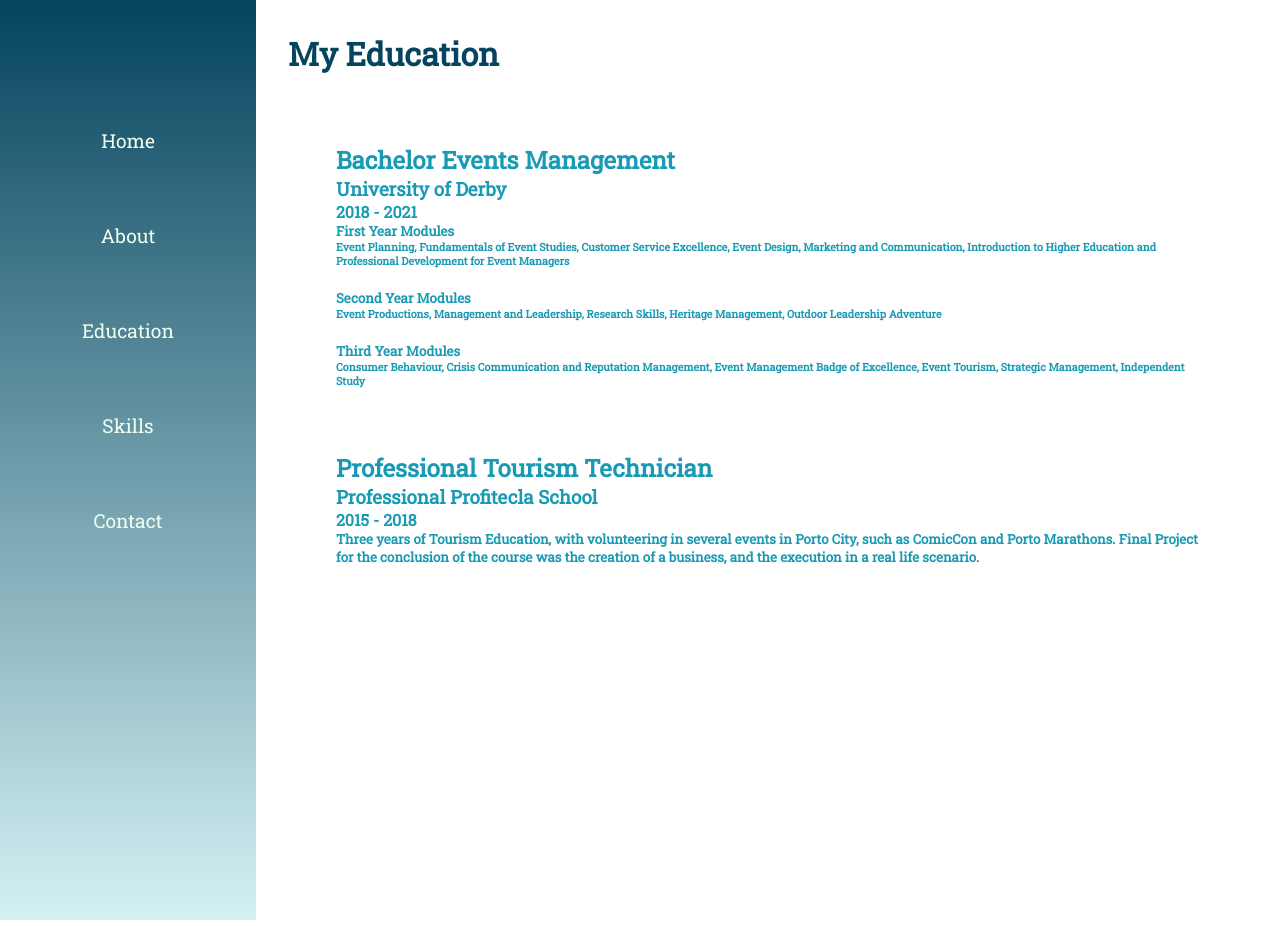
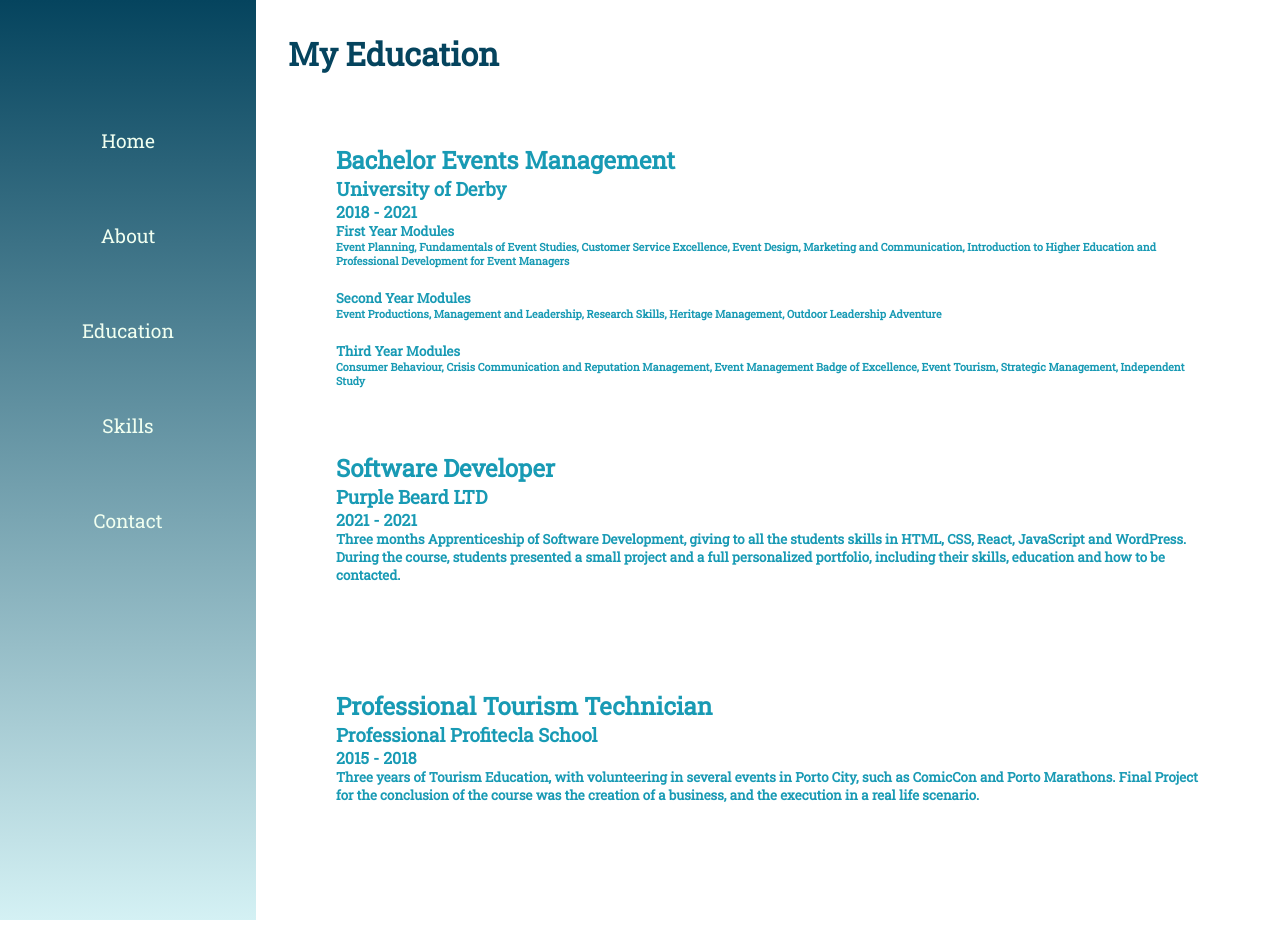
Before and after one commit to Sandrapscmoreira/Portfolio, a React (Create React App) app: page /education in a window 1280 px wide. Built offline with nearby package versions, Linux system fonts and the light colour scheme.

Commit message:
Update Education.js

```diff
--- a/src/content/Education.js
+++ b/src/content/Education.js
@@ -19,6 +19,14 @@ export default function Education() {
              modules3="Consumer Behaviour, Crisis Communication and Reputation Management, Event Management Badge of Excellence, Event Tourism, Strategic Management, Independent Study"
             />
             <Widecard
+             title="Software Developer"
+             place="Purple Beard LTD"
+             from="2021"
+             to=" 2021"
+             description="Three months Apprenticeship of Software Development, giving to all the students skills in HTML, CSS, React, JavaScript and WordPress. During the course,
+             students presented a small project and a full personalized portfolio, including their skills, education and how to be contacted."
+            />
+            <Widecard
              title="Professional Tourism Technician"
              place="Professional Profitecla School"
              from="2015"
```
